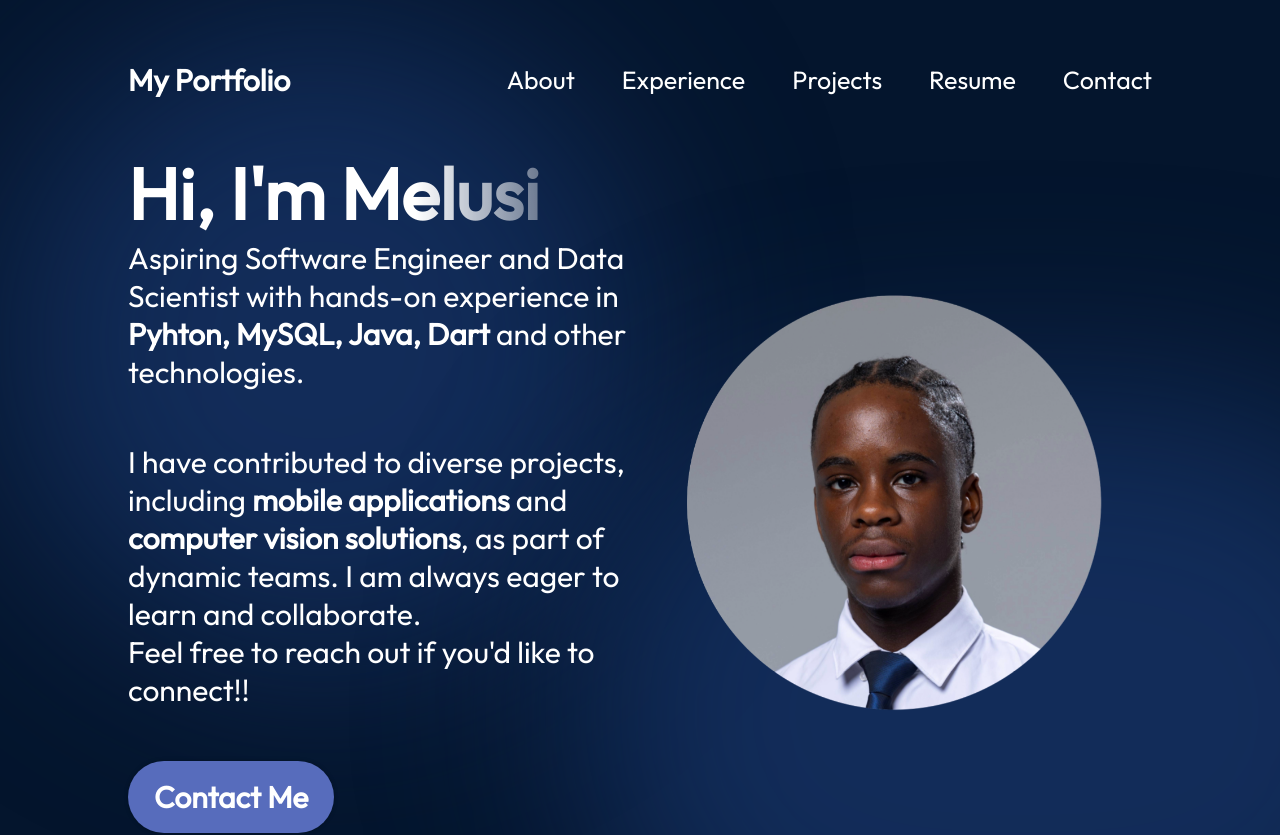
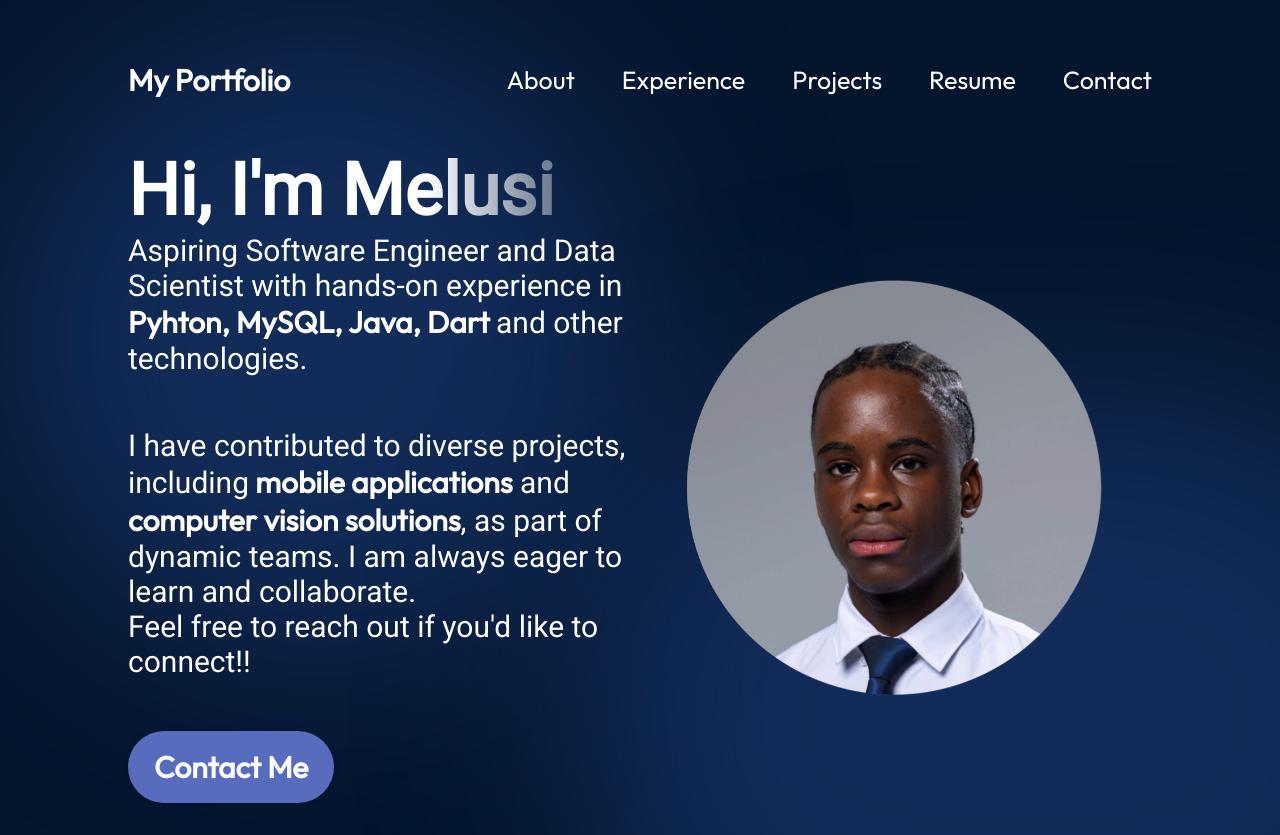
Before and after one commit to msenzanje/React-Web-Portfolio, a React (Vite) app in the folder react-portfolio/: page / in a window 1280 px wide. Shown: the top 835 px of the page. Built offline with nearby package versions, Linux system fonts and the light colour scheme.

Commit message:
Updates & Minor Changes - Update Resume section - Fix typo in vars.css

```diff
--- a/react-portfolio/src/components/Resume/Resume.jsx
+++ b/react-portfolio/src/components/Resume/Resume.jsx
@@ -7,7 +7,7 @@ export const Resume = () =>{
         <h2 className={styles.title}>Resume</h2>
         <div>
             <iframe className={styles.document}
-            src="https://drive.google.com/file/d/1cxbONdtJATQJT8vy1OR8fPoC_3W5L_Mm/preview"
+            src="https://drive.google.com/file/d/1zwtyeyi3gvPbS5ppQ3Q77dPq7q27dJ_0/preview"
             allow="autoplay"
 
             />
--- a/react-portfolio/src/components/Resume/Resume.module.css
+++ b/react-portfolio/src/components/Resume/Resume.module.css
@@ -14,9 +14,10 @@
     letter-spacing: 1.75px;
     text-transform: uppercase;
     padding-bottom: 20px;
+    justify-items: center;
 }
 
-.document{
+.document {
     width: 750px;
     height: 950px;
     justify-items: center;
--- a/react-portfolio/src/vars.css
+++ b/react-portfolio/src/vars.css
@@ -7,5 +7,5 @@
     --color-bg:#04152d;
 
     /*Fonts*/
-    --font-robot: "Roboto";
+    --font-roboto: "Roboto";
 }
```
